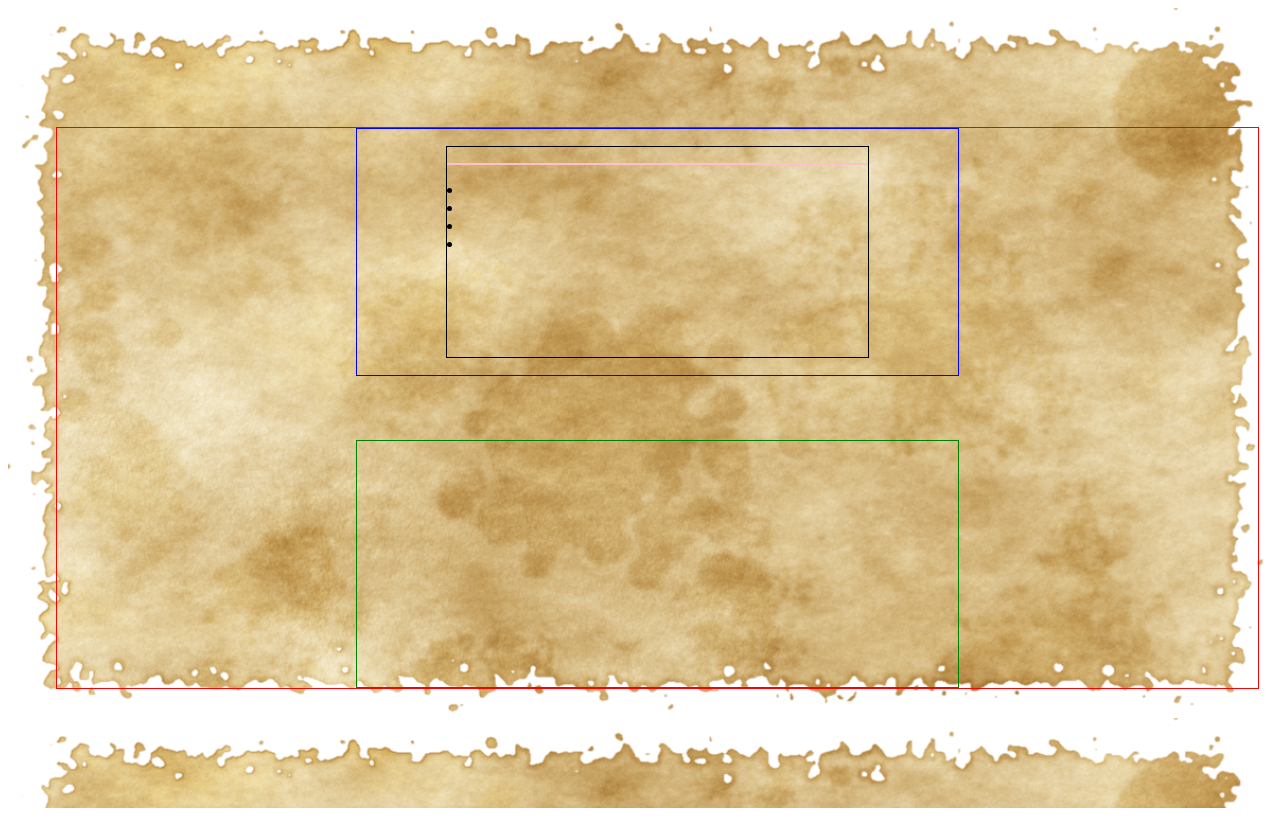
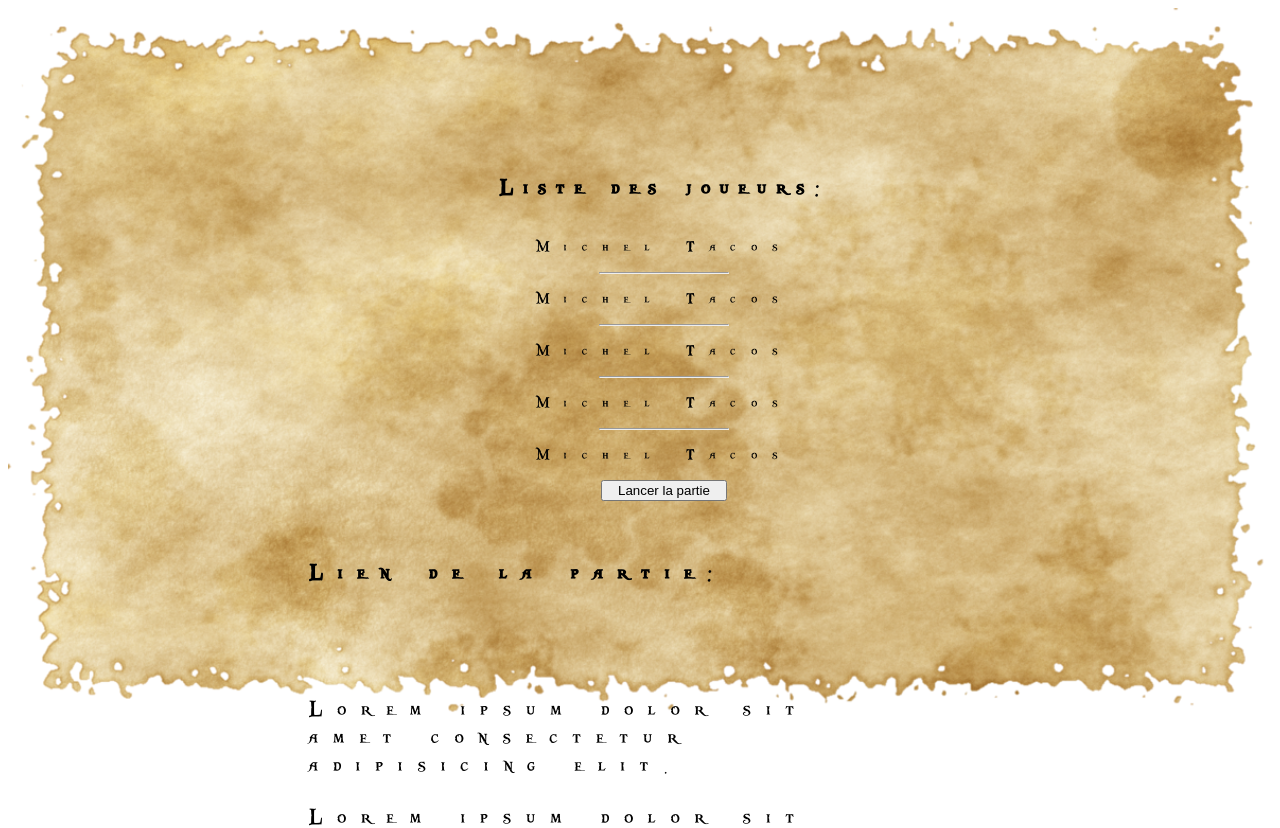
Before and after one commit to AnasMama/create-story, a React (Vite) app in the folder frontend/: page /game-start in a window 1280 px wide. Shown: the top 828 px of the page. Built offline with nearby package versions, Linux system fonts and the light colour scheme.

Commit message:
work on gamestart style

```diff
--- a/frontend/src/pages/GameStart.jsx
+++ b/frontend/src/pages/GameStart.jsx
@@ -6,15 +6,32 @@ function GameStart() {
       <div className="container">
         <div className="playerlist">
           <div className="list">
-            <ul className="listp" />
-              <li />
-              <li />
-              <li />
-              <li />
-
+            <h2 className="title-list">Liste des joueurs:</h2>
+            <ul className="listp">
+              <li>Michel Tacos</li>
+              <hr className="ligne" />
+              <li>Michel Tacos</li>
+              <hr className="ligne" />
+              <li>Michel Tacos</li>
+              <hr className="ligne" />
+              <li>Michel Tacos</li>
+              <hr className="ligne" />
+              <li>Michel Tacos</li>
+            </ul>
+            <button className="btn-start">Lancer la partie</button>
           </div>
         </div>
-        <div className="rules"></div>
+        <div className="rules">
+          <div className="container-link">
+            <h2>Lien de la partie:</h2>
+          </div>
+          <div className="rules-list">
+            <p> Lorem ipsum dolor sit amet consectetur adipisicing elit. </p>
+            <p> Lorem ipsum dolor sit amet consectetur adipisicing elit. </p>
+            <p> Lorem ipsum dolor sit amet consectetur adipisicing elit. </p>
+            <p> Lorem ipsum dolor sit amet consectetur adipisicing elit. </p>
+          </div>
+        </div>
       </div>
     </div>
   );
--- a/frontend/src/style/gamestart.css
+++ b/frontend/src/style/gamestart.css
@@ -1,18 +1,21 @@
 .home{
-    background-image: url('../assets/bg-home.png');
+    background-image: url('../assets/book-game.png');
     height:100vh;
     background-size: contain;
+    background-repeat: no-repeat;
+    background-position: top;
     display: flex;
     justify-content: center ;
-    flex-direction: column;
+    align-items: center;
 }
 .container{
-    border:red 1px solid;
+
     display: flex;
     flex-direction: row;
+
 }
 .playerlist{
-    border: blue 1px solid;
+
     width: 50%;
     height: 100%;
     display: flex;
@@ -22,17 +25,45 @@
 
 }
 .rules{
-    border: green 1px solid;
-    width: 50%;
+    display: flex;
+    flex-direction: column ;
+    margin-left: 10px;
+    width: 60%;
     height: 100%;
+    gap: 4rem;
 }
 
 .list{
-    border: black 1px solid;
+
     width: 70%;
     height: 85%;
+    display: flex;
+    flex-direction: column;
+    align-items: center;
+}
+.listp{
+
+    display:flex;
+    gap: 1rem;
+    flex-direction: column;
+    list-style: none;
+    padding: 0;
+    align-items: center;
 
 }
-.listp{
-    border: pink 1px solid
+.title-list{
+    letter-spacing: 10px;
 }
+.btn-start{
+    width: 30%;
+}
+.ligne{
+    width: 50%;
+    margin: 0;
+}
+.rules-list p{
+    margin-bottom: 1rem;
+    font-size: 1.5rem;
+    width: 80%;
+
+}
```
